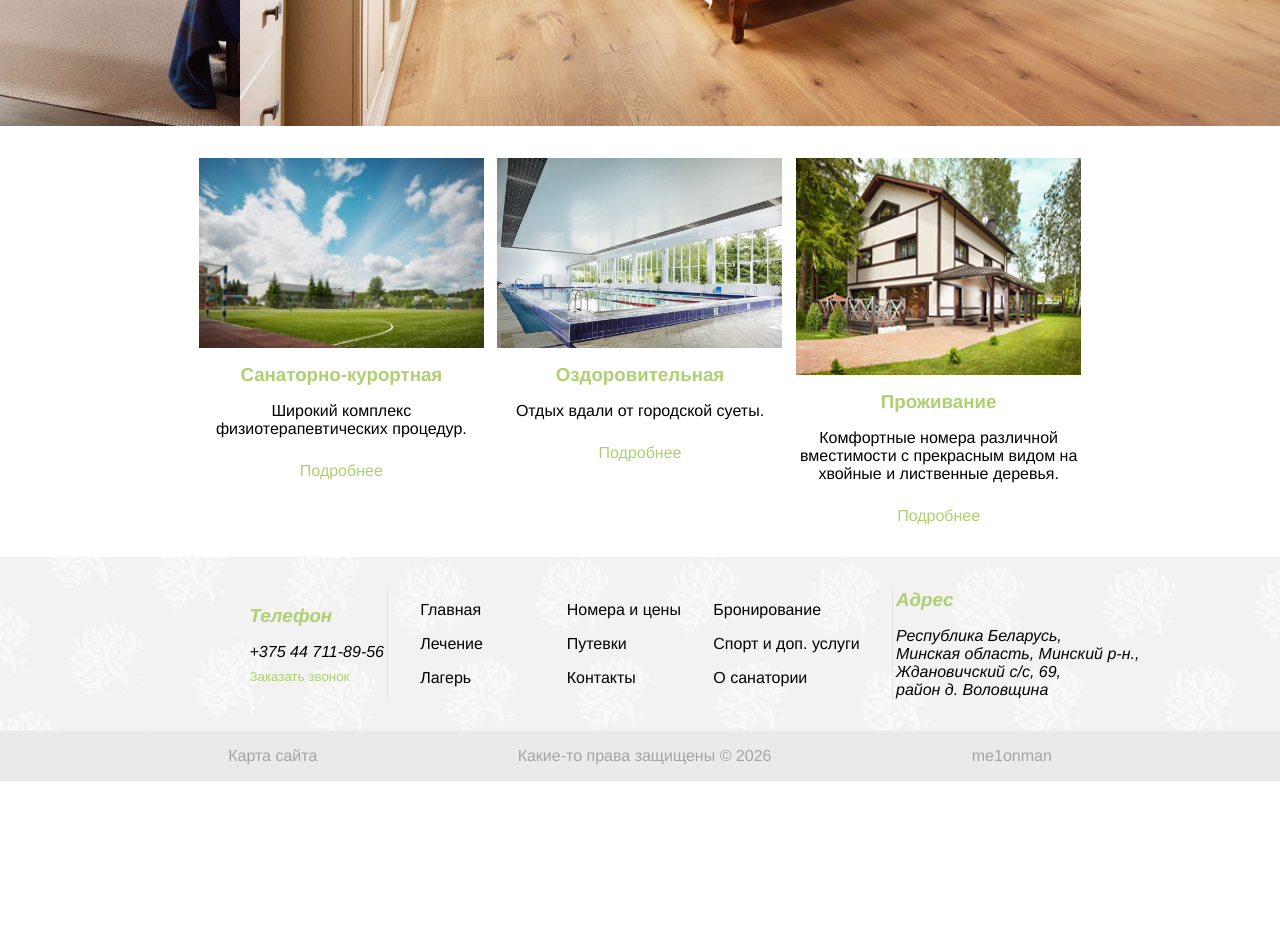
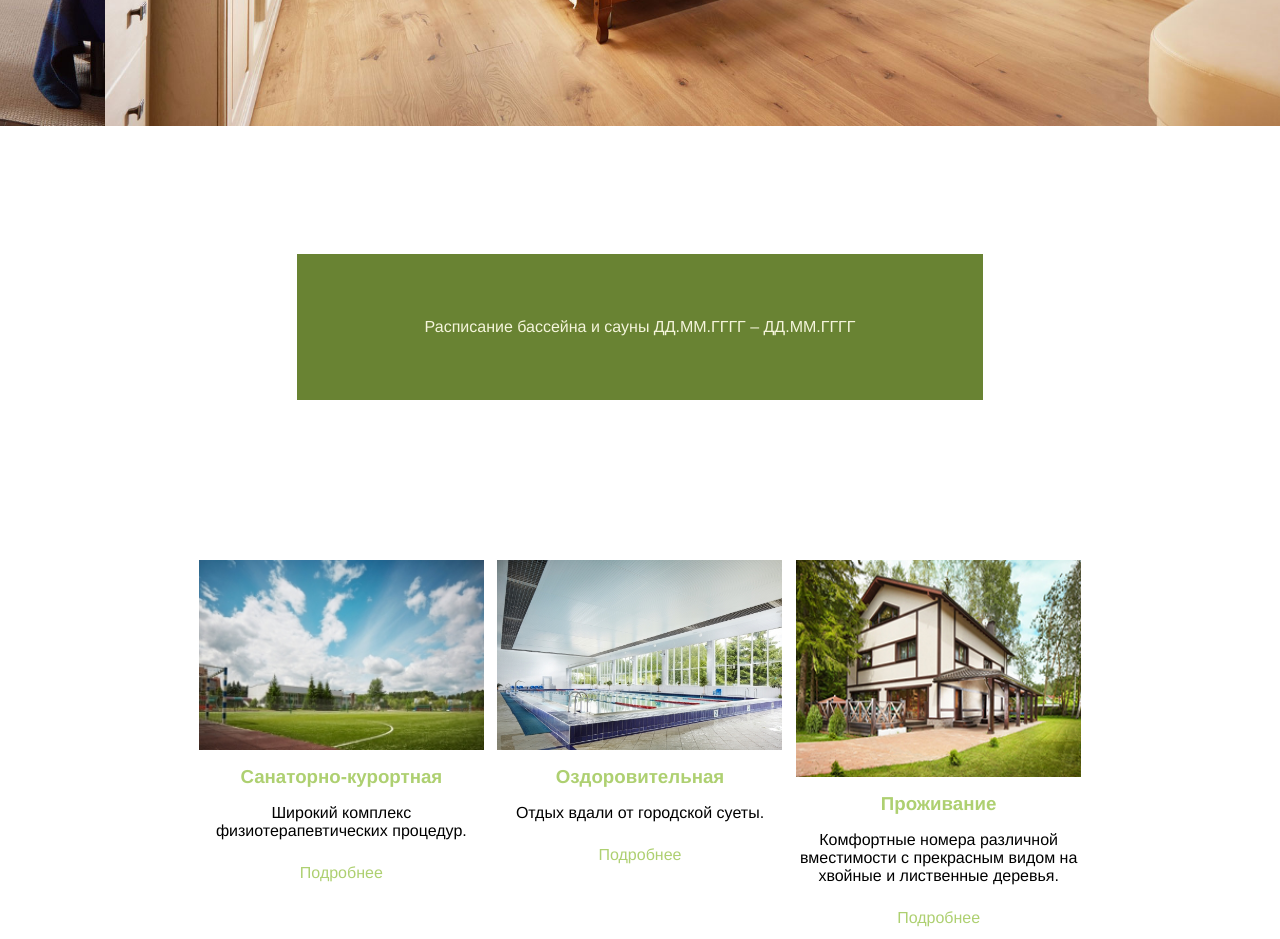
Before and after one commit to Me1onMan/zeleniybor, a React (Vite) app: page / in a window 1280 px wide. Shown: the part 520-1459 px from the top of the page. Before the commit the page ends 1301 px from the top, so only its background shows below. Built offline with nearby package versions, Linux system fonts and the light colour scheme.

Commit message:
feature; make ScheduleSection

```diff
--- /dev/null
+++ b/src/components/ScheduleSection/ScheduleSection.module.scss
@@ -0,0 +1,16 @@
+@use "@styles/variables";
+
+.section {
+  display: flex;
+  justify-content: center;
+  align-items: center;
+
+  padding: 128px;
+
+  & a {
+    background-color: #698333;
+    color: variables.$text-color-main-light;
+
+    padding: 64px 128px;
+  }
+}
--- /dev/null
+++ b/src/components/ScheduleSection/ScheduleSection.tsx
@@ -0,0 +1,13 @@
+import styles from "./ScheduleSection.module.scss";
+
+function ScheduleSection() {
+  return (
+    <section className={styles.section}>
+      <a href="/src/assets/Pool_schedule/price2026_11.pdf" target="_blank">
+        Расписание бассейна и сауны ДД.ММ.ГГГГ – ДД.ММ.ГГГГ
+      </a>
+    </section>
+  );
+}
+
+export default ScheduleSection;
--- a/src/pages/HomePage/HomePage.tsx
+++ b/src/pages/HomePage/HomePage.tsx
@@ -1,3 +1,4 @@
+import ScheduleSection from "@/components/ScheduleSection/ScheduleSection";
 import VouchersSection from "@/components/VouchersSection/VouchersSection";
 import WelcomeSlider from "@/components/WelcomeSlider/WelcomeSlider";
 
@@ -5,6 +6,7 @@ function HomePage() {
   return (
     <>
       <WelcomeSlider />
+      <ScheduleSection />
       <VouchersSection />
     </>
   );
```
Also changed, not shown: 1 other file (tests, documents, lock files or other folders).
